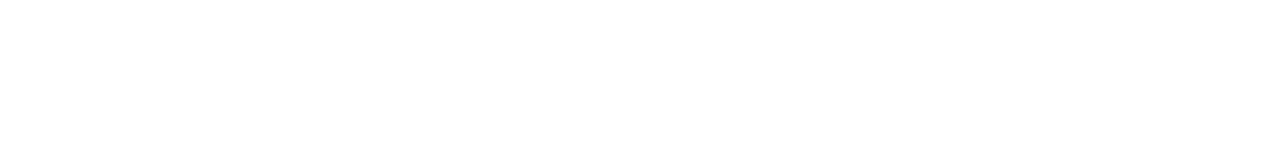
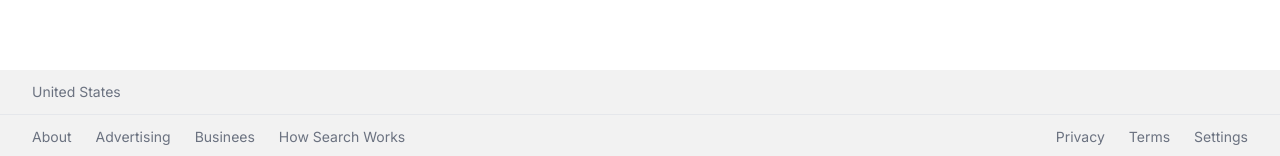
Before and after one commit to theojames222/google_clone, a Next.js app: page / in a window 1280 px wide. Shown: the part 641-797 px from the top of the page. Built offline with nearby package versions, Linux system fonts and the light colour scheme; no server answers.

Commit message:
add footer component

```diff
--- a/src/app/layout.js
+++ b/src/app/layout.js
@@ -1,5 +1,6 @@
 import { Inter } from "next/font/google";
 import "./globals.css";
+import Footer from "@/components/Footer";
 
 const inter = Inter({ subsets: ["latin"] });
 
@@ -11,7 +12,10 @@
 export default function RootLayout({ children }) {
   return (
     <html lang="en">
-      <body className={inter.className}>{children}</body>
+      <body className={inter.className}>
+        {children}
+        <Footer />
+      </body>
     </html>
   );
 }
--- /dev/null
+++ b/src/components/CountryLookup.jsx
@@ -0,0 +1,20 @@
+"use client";
+
+import { useEffect, useState } from "react";
+
+export default function CountryLookup() {
+  const [country, setCountry] = useState("United States");
+  useEffect(() => {
+    const getCountry = async () => {
+      const response = await fetch(
+        `https:extreme-ip-lookup.com/json/?key=${process.env.NEXT_PUBLIC_IP_API_KEY}`
+      )
+        .then((res) => res.json())
+        .then((data) => data.country);
+      if (!response) return;
+      setCountry(response);
+    };
+    getCountry();
+  }, []);
+  return <div>{country}</div>;
+}
--- /dev/null
+++ b/src/components/Footer.jsx
@@ -0,0 +1,25 @@
+import React from "react";
+import CountryLookup from "./CountryLookup";
+
+export default function Footer() {
+  return (
+    <footer className="absolute bottom-0 text-sm text-gray-500 bg-[#f2f2f2] w-full">
+      <div className="border-b px-8 py-3">
+        <CountryLookup />
+      </div>
+      <div className="flex flex-col sm:flex-row justify-between items-center px-8 py-3 space-y-7 sm:space-y-0">
+        <ul className="flex items-center space-x-6">
+          <li className="hover:underline cursor-pointer">About</li>
+          <li className="hover:underline cursor-pointer">Advertising</li>
+          <li className="hover:underline cursor-pointer">Businees</li>
+          <li className="hover:underline cursor-pointer">How Search Works</li>
+        </ul>
+        <ul className="flex items-center space-x-6">
+          <li className="hover:underline cursor-pointer">Privacy</li>
+          <li className="hover:underline cursor-pointer">Terms</li>
+          <li className="hover:underline cursor-pointer">Settings</li>
+        </ul>
+      </div>
+    </footer>
+  );
+}
```
